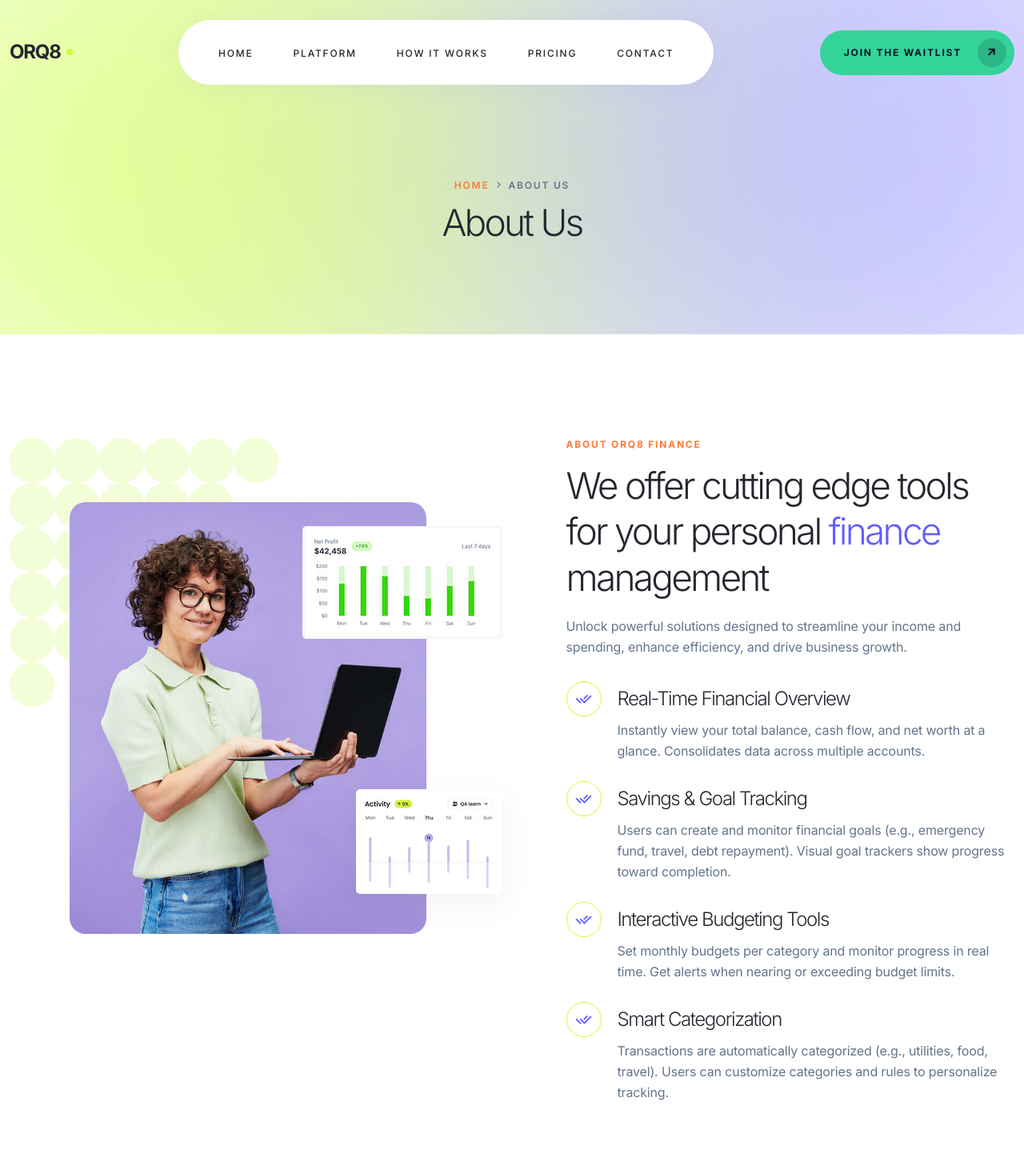
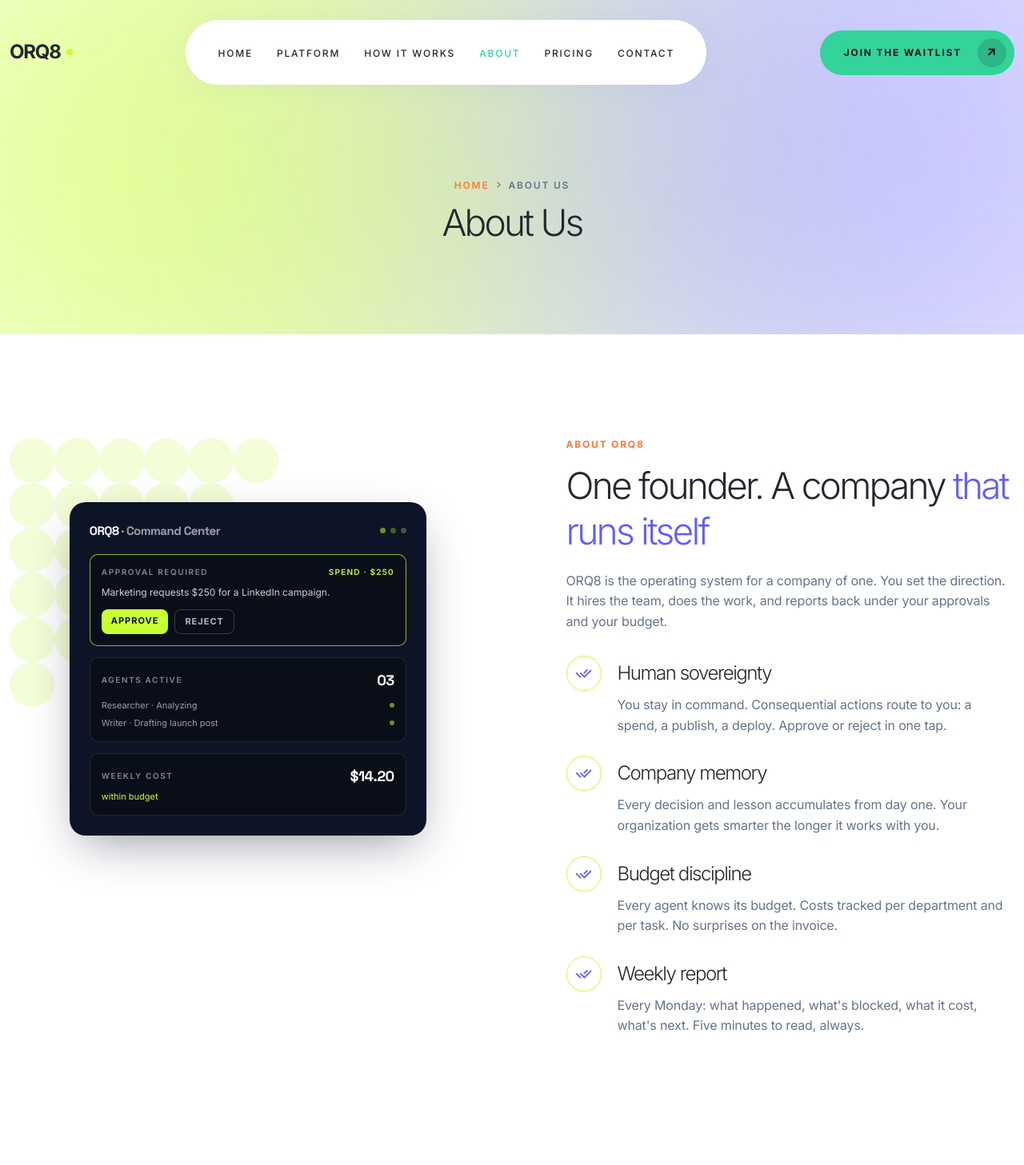
Before and after one commit to Joshua-Onyekachukwu/orq8, a Next.js app in the folder apps/landing/: page /about in a window 1280 px wide. Shown: the top 1457 px of the page at 80% size. Built offline with nearby package versions, Linux system fonts and the light colour scheme.

Commit message:
Make navbar section-aware: scroll-spy, cross-page anchors, page active states, About in menu

```diff
--- a/apps/landing/src/components/About/AboutContent.tsx
+++ b/apps/landing/src/components/About/AboutContent.tsx
@@ -5,34 +5,34 @@ import Image from "next/image";
 
 // Data structure for dynamic content
 const aboutContent = {
-  tagline: "About ORQ8 Finance",
+  tagline: "About ORQ8",
   heading: {
-    part1: "We offer cutting edge tools for your personal",
-    highlighted: "finance",
-    part2: "management",
+    part1: "One founder. A company",
+    highlighted: "that runs itself",
+    part2: "",
   },
   description:
-    "Unlock powerful solutions designed to streamline your income and spending, enhance efficiency, and drive business growth.",
+    "ORQ8 is the operating system for a company of one. You set the direction. It hires the team, does the work, and reports back under your approvals and your budget.",
   features: [
     {
-      title: "Real-Time Financial Overview",
+      title: "Human sovereignty",
       description:
-        "Instantly view your total balance, cash flow, and net worth at a glance. Consolidates data across multiple accounts.",
+        "You stay in command. Consequential actions route to you: a spend, a publish, a deploy. Approve or reject in one tap.",
     },
     {
-      title: "Savings & Goal Tracking",
+      title: "Company memory",
       description:
-        "Users can create and monitor financial goals (e.g., emergency fund, travel, debt repayment). Visual goal trackers show progress toward completion.",
+        "Every decision and lesson accumulates from day one. Your organization gets smarter the longer it works with you.",
     },
     {
-      title: "Interactive Budgeting Tools",
+      title: "Budget discipline",
       description:
-        "Set monthly budgets per category and monitor progress in real time. Get alerts when nearing or exceeding budget limits.",
+        "Every agent knows its budget. Costs tracked per department and per task. No surprises on the invoice.",
     },
     {
-      title: "Smart Categorization",
+      title: "Weekly report",
       description:
-        "Transactions are automatically categorized (e.g., utilities, food, travel). Users can customize categories and rules to personalize tracking.",
+        "Every Monday: what happened, what's blocked, what it cost, what's next. Five minutes to read, always.",
     },
   ],
   cta: {
@@ -46,42 +46,90 @@ const AboutContent: React.FC = () => {
     <div className="pt-[70px] md:pt-[90px] lg:pt-[110px] xl:pt-[130px] 2xl:pt-[150px]">
       <div className="container sm:max-w-[540px] md:max-w-[720px] lg:max-w-[960px] xl:max-w-[1308px] mx-auto px-[12px]">
         <div className="grid grid-cols-1 lg:grid-cols-2 gap-[25px]">
-          {/* Image Section */}
+          {/* Visual Section */}
           <div>
             <div className="text-center sticky top-[86px] z-[1] md:pt-[80px] lg:pt-[50px] xl:pt-[80px] ltr:pr-[20px] rtl:pl-[20px]">
               <Image
                 src="/images/dots.png"
                 className="hidden md:inline-block -z-[1] absolute top-0 ltr:left-0 rtl:right-0"
-                alt="dots"
+                alt=""
                 width={336}
                 height={336}
               />
               <div className="mx-auto md:max-w-[446px] lg:max-w-[340px] xl:max-w-[446px]">
-                <Image
-                  src="/images/about.jpg"
-                  className="inline-block rounded-[10px] md:rounded-[20px]"
-                  alt="about-image"
-                  width={670}
-                  height={810}
-                />
+                <div className="relative rounded-[10px] md:rounded-[20px] bg-navy-950 p-[20px] md:p-[25px] text-left shadow-[0px_20px_60px_-15px_rgba(13,20,39,0.45)]">
+                  {/* Command center mock */}
+                  <div className="flex items-center justify-between mb-[18px]">
+                    <span className="font-display text-white text-[15px] font-bold tracking-[-0.5px]">
+                      ORQ8 <span className="text-white/60">· Command Center</span>
+                    </span>
+                    <span className="flex items-center gap-[6px]">
+                      <span className="w-[7px] h-[7px] rounded-full bg-lime animate-pulse-dot"></span>
+                      <span className="w-[7px] h-[7px] rounded-full bg-lime/60 animate-pulse-dot"></span>
+                      <span className="w-[7px] h-[7px] rounded-full bg-lime/30"></span>
+                    </span>
+                  </div>
+
+                  <div className="rounded-[10px] border border-lime/70 bg-navy-900 p-[14px] mb-[14px]">
+                    <div className="flex items-center justify-between mb-[8px]">
+                      <span className="text-[10px] font-semibold uppercase tracking-[1.6px] text-white/50">
+                        Approval required
+                      </span>
+                      <span className="text-[10px] font-semibold uppercase tracking-[1.2px] text-lime">
+                        Spend · $250
+                      </span>
+                    </div>
+                    <p className="!mb-0 text-[12px] leading-[1.5] text-white/80">
+                      Marketing requests $250 for a LinkedIn campaign.
+                    </p>
+                    <div className="flex gap-[8px] mt-[12px]">
+                      <span className="inline-block rounded-[8px] bg-lime text-navy-950 text-[11px] font-bold uppercase tracking-[1px] px-[12px] py-[6px]">
+                        Approve
+                      </span>
+                      <span className="inline-block rounded-[8px] border border-white/20 text-white/70 text-[11px] font-bold uppercase tracking-[1px] px-[12px] py-[6px]">
+                        Reject
+                      </span>
+                    </div>
+                  </div>
+
+                  <div className="rounded-[10px] bg-navy-900 border border-white/10 p-[14px] mb-[14px]">
+                    <div className="flex items-center justify-between">
+                      <span className="text-[10px] font-semibold uppercase tracking-[1.6px] text-white/50">
+                        Agents active
+                      </span>
+                      <span className="font-display text-white text-[18px] font-bold -tracking-[0.5px]">
+                        03
+                      </span>
+                    </div>
+                    <div className="flex items-center justify-between mt-[10px]">
+                      <span className="text-[11px] text-white/60">
+                        Researcher · Analyzing
+                      </span>
+                      <span className="w-[6px] h-[6px] rounded-full bg-lime animate-pulse-dot"></span>
+                    </div>
+                    <div className="flex items-center justify-between mt-[6px]">
+                      <span className="text-[11px] text-white/60">
+                        Writer · Drafting launch post
+                      </span>
+                      <span className="w-[6px] h-[6px] rounded-full bg-lime animate-pulse-dot"></span>
+                    </div>
+                  </div>
+
+                  <div className="rounded-[10px] bg-navy-900 border border-white/10 p-[14px]">
+                    <div className="flex items-center justify-between">
+                      <span className="text-[10px] font-semibold uppercase tracking-[1.6px] text-white/50">
+                        Weekly cost
+                      </span>
+                      <span className="font-display text-white text-[18px] font-bold -tracking-[0.5px]">
+                        $14.20
+                      </span>
+                    </div>
+                    <p className="!mb-0 mt-[4px] text-[11px] text-lime">
+                      within budget
+                    </p>
+                  </div>
+                </div>
               </div>
-              <Image
-                src="/images/net-profit.jpg"
-                className="max-w-[150px] md:max-w-[250px] top-[25px] md:top-[110px] ltr:right-0 rtl:left-0 absolute inline-block rounded-[5px]"
-                alt="net-profit"
-                width={250}
-                height={140}
-              />
-              <Image
-                src="/images/activity.jpg"
-                className="max-w-[120px] md:max-w-[183px] bottom-[25px] md:bottom-[50px] ltr:right-0 rtl:left-0 absolute inline-block rounded-[5px]"
-                style={{
-                  boxShadow: "0px 13px 34px 0px rgba(125, 113, 150, 0.10)",
-                }}
-                alt="activity"
-                width={183}
-                height={131}
-              />
             </div>
           </div>
 
--- a/apps/landing/src/components/Layout/Navbar.tsx
+++ b/apps/landing/src/components/Layout/Navbar.tsx
@@ -2,19 +2,30 @@
 
 import React, { useEffect, useState } from "react";
 import Link from "next/link";
-import { usePathname } from "next/navigation";
+import { usePathname, useRouter } from "next/navigation";
 
-// Define the menu items as a dynamic array
+// Menu items. `href` points at a section (`/#id`) when the content lives on the
+// landing page, or at a dedicated route when it has its own page. The nav is
+// section-aware: section links scroll in place on the homepage and navigate +
+// scroll from any subpage; page links get a proper active state.
 const menuItems = [
-  { label: "Home", href: "/" },
-  { label: "Platform", href: "/#features" },
-  { label: "How it works", href: "/#how-it-works" },
-  { label: "Pricing", href: "/pricing/" },
-  { label: "Contact", href: "/contact/" },
+  { label: "Home", href: "/", section: null as string | null },
+  { label: "Platform", href: "/#features", section: "features" },
+  { label: "How it works", href: "/#how-it-works", section: "how-it-works" },
+  { label: "About", href: "/about", section: null },
+  { label: "Pricing", href: "/pricing", section: null },
+  { label: "Contact", href: "/contact", section: null },
 ];
+
+/** Normalize trailing slashes so "/pricing" matches pathname "/pricing". */
+function normalized(path: string): string {
+  const clean = path.length > 1 ? path.replace(/\/+$/, "") : path;
+  return clean === "" ? "/" : clean;
+}
 
 const Navbar: React.FC = () => {
   const pathname = usePathname();
+  const router = useRouter();
 
   // Sticky navbar. Glass command-bar once you scroll.
   // The transparent bar sits over the navy hero on the homepage (white
@@ -33,6 +44,13 @@ const Navbar: React.FC = () => {
       ? "bg-white"
       : "bg-dark dark:bg-white";
 
+  // Scroll-spy: on the homepage, highlight the section currently in view.
+  const [activeSection, setActiveSection] = useState<string | null>(null);
+
+  // Section anchor coming from a subpage: navigate home, then scroll after the
+  // page mounts (Next.js does not auto-scroll hashes on client-side nav).
+  const [pendingScroll, setPendingScroll] = useState<string | null>(null);
+
   useEffect(() => {
     const elementId = document.getElementById("navbar");
     const handleScroll = () => {
@@ -49,11 +67,90 @@ const Navbar: React.FC = () => {
     return () => document.removeEventListener("scroll", handleScroll);
   }, []);
 
+  // Scroll-spy on the homepage: the section whose top band is nearest the
+  // viewport's 35% line is "active". Position-based (getBoundingClientRect)
+  // so it works everywhere, including reduced-motion and embedded webviews.
+  useEffect(() => {
+    if (!isHome) {
+      setActiveSection(null);
+      return;
+    }
+    const ids = menuItems
+      .map((item) => item.section)
+      .filter((s): s is string => Boolean(s));
+    const update = () => {
+      const band = window.innerHeight * 0.35;
+      // The active section is the one LOWEST on the page whose top has
+      // crossed the band line (null while the hero is in view). Using the
+      // greatest crossing top, not array order, since menu order and page
+      // order differ.
+      let current: string | null = null;
+      let currentTop = -Infinity;
+      for (const id of ids) {
+        const el = document.getElementById(id);
+        if (!el) continue;
+        const top = el.getBoundingClientRect().top;
+        if (top <= band && top > currentTop) {
+          currentTop = top;
+          current = id;
+        }
+      }
+      setActiveSection(current);
+    };
+    update();
+    document.addEventListener("scroll", update, { passive: true });
+    window.addEventListener("resize", update);
+    return () => {
+      document.removeEventListener("scroll", update);
+      window.removeEventListener("resize", update);
+    };
+  }, [isHome]);
+
+  // After navigating to the homepage with a section hash, scroll to it.
+  useEffect(() => {
+    if (!pendingScroll || !isHome) return;
+    const timer = setTimeout(() => {
+      document
+        .getElementById(pendingScroll)
+        ?.scrollIntoView({ behavior: "smooth", block: "start" });
+      setPendingScroll(null);
+    }, 120);
+    return () => clearTimeout(timer);
+  }, [pendingScroll, isHome]);
+
   // Add active class to mobile menu
   const [isActiveMobileMenu, setActiveMobileMenu] = useState<boolean>(true);
 
   const handleToggleMobileMenu = (): void => {
     setActiveMobileMenu(!isActiveMobileMenu);
+  };
+
+  /** Section link: scroll in place on the homepage, navigate + scroll elsewhere. */
+  const handleSectionClick = (
+    e: React.MouseEvent<HTMLAnchorElement>,
+    section: string,
+  ) => {
+    if (isHome) {
+      e.preventDefault();
+      document
+        .getElementById(section)
+        ?.scrollIntoView({ behavior: "smooth", block: "start" });
+    } else {
+      // Let the Link navigate to "/#section"; the effect above does the scroll.
+      setPendingScroll(section);
+    }
+  };
+
+  const isItemActive = (item: (typeof menuItems)[number]): boolean => {
+    if (item.section) {
+      return isHome && activeSection === item.section;
+    }
+    if (item.href === "/") {
+      // Home is active only at the top of the homepage, not while a section
+      // is in view (the section item takes over).
+      return isHome && !activeSection;
+    }
+    return normalized(pathname) === normalized(item.href);
   };
 
   const Wordmark = ({ className = "" }: { className?: string }) => (
@@ -92,7 +189,7 @@ const Navbar: React.FC = () => {
             {/* For Big Devices */}
             <div className="hidden lg:flex items-center grow basis-full">
               <ul
-                className="navbar-nav flex mx-auto flex-row gap-[25px] xl:gap-[50px] bg-white dark:bg-navy-900 rounded-[60px] lg:py-[20px] lg:px-[30px] xl:py-[30px] xl:px-[50px] 2xl:px-[100px]"
+                className="navbar-nav flex mx-auto flex-row gap-[18px] xl:gap-[30px] 2xl:gap-[46px] bg-white dark:bg-navy-900 rounded-[60px] lg:py-[20px] lg:px-[24px] xl:py-[30px] xl:px-[40px] 2xl:px-[80px]"
                 style={{
                   boxShadow: "0px 4px 30px 0px rgba(146, 139, 221, 0.10)",
                 }}
@@ -101,8 +198,16 @@ const Navbar: React.FC = () => {
                   <li key={item.href}>
                     <Link
                       href={item.href}
+                      onClick={
+                        item.section
+                          ? (e) => handleSectionClick(e, item.section!)
+                          : undefined
+                      }
+                      aria-current={
+                        isItemActive(item) ? "true" : undefined
+                      }
                       className={`uppercase tracking-[1.8px] text-xs font-medium transition-colors hover:text-emerald ${
-                        pathname === item.href
+                        isItemActive(item)
                           ? "text-emerald"
                           : "text-black dark:text-white"
                       }`}
@@ -114,8 +219,10 @@ const Navbar: React.FC = () => {
               </ul>
 
               <Link
-                href="/#waitlist"                className="btn-press group inline-block rounded-[60px] bg-emerald p-[7px] md:p-[10px] uppercase text-xs font-bold text-navy-950 tracking-[1px] md:tracking-[1.8px] hover:bg-lime"
-                >
+                href="/#waitlist"
+                onClick={(e) => handleSectionClick(e, "waitlist")}
+                className="btn-press group inline-block rounded-[60px] bg-emerald p-[7px] md:p-[10px] uppercase text-xs font-bold text-navy-950 tracking-[1px] md:tracking-[1.8px] hover:bg-lime"
+              >
                 <span className="ltr:ml-[15px] rtl:mr-[15px] ltr:md:ml-[20px] rtl:md:mr-[20px] flex items-center justify-center gap-[15px] md:gap-[20px]">
                   JOIN THE WAITLIST{" "}
                   <i className="ri-arrow-right-up-line w-[30px] md:w-[36px] h-[30px] md:h-[36px] rounded-full bg-navy-950/15 text-navy-950 flex items-center justify-center text-md transition-transform duration-300 group-hover:translate-x-[2px] group-hover:-translate-y-[1px]"></i>
@@ -141,9 +248,15 @@ const Navbar: React.FC = () => {
                   >
                     <Link
                       href={item.href}
-                      onClick={() => setActiveMobileMenu(true)}
+                      onClick={() => {
+                        if (item.section) {
+                          setPendingScroll(item.section);
+                        }
+                        setActiveMobileMenu(true);
+                      }}
+                      aria-current={isItemActive(item) ? "true" : undefined}
                       className={`uppercase tracking-[1.8px] text-xs font-medium transition-colors hover:text-emerald ${
-                        pathname === item.href
+                        isItemActive(item)
                           ? "text-emerald"
                           : "text-black dark:text-white"
                       }`}
@@ -156,7 +269,10 @@ const Navbar: React.FC = () => {
 
               <Link
                 href="/#waitlist"
-                onClick={() => setActiveMobileMenu(true)}
+                onClick={() => {
+                  setPendingScroll("waitlist");
+                  setActiveMobileMenu(true);
+                }}
                 className="btn-press inline-block rounded-[60px] bg-emerald p-[7px] md:p-[10px] uppercase text-xs font-bold text-navy-950 tracking-[1px] md:tracking-[1.8px] hover:bg-lime mt-[15px]"
               >
                 <span className="ltr:ml-[15px] rtl:mr-[15px] ltr:md:ml-[20px] rtl:md:mr-[20px] flex items-center justify-center gap-[15px] md:gap-[20px]">
```
